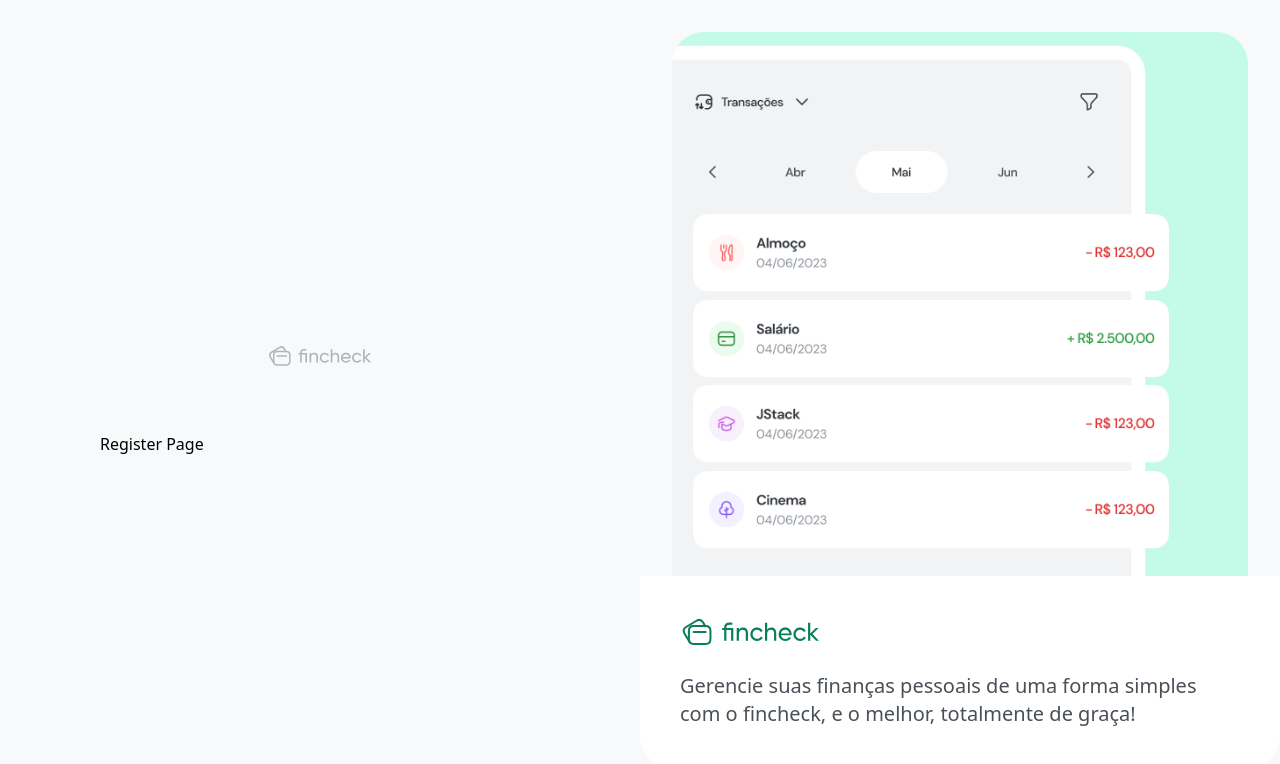
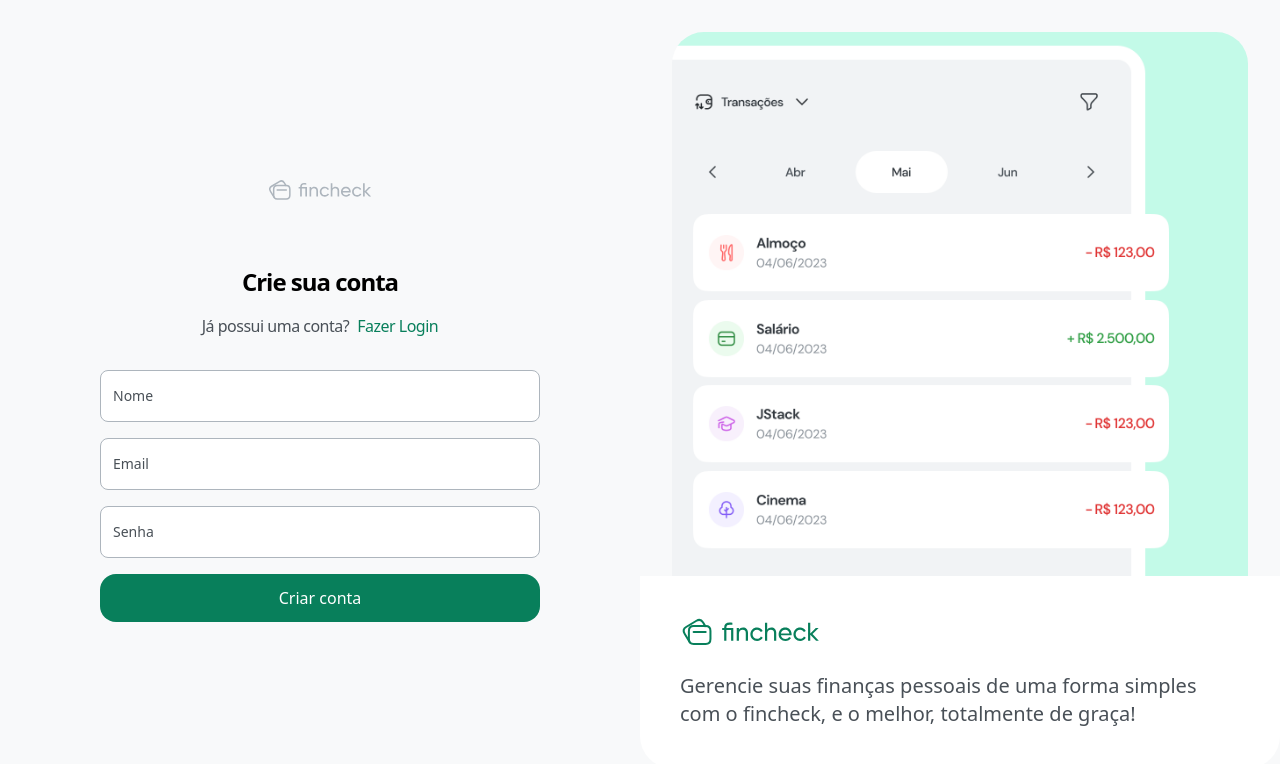
Before and after one commit to JoaoPedroAFLuz/fincheck, a React (Vite) app in the folder frontend/: page /register in a window 1280 px wide. Shown: the top 764 px of the page. Built offline with nearby package versions, Linux system fonts and the light colour scheme.

Commit message:
frontend - layout tela de cadastro

```diff
--- a/frontend/src/view/pages/Login/index.tsx
+++ b/frontend/src/view/pages/Login/index.tsx
@@ -5,7 +5,7 @@
 
 export function Login() {
   return (
-    <div className="flex flex-col items-center">
+    <>
       <header className="flex flex-col items-center gap-4">
         <h1 className="text-2xl font-bold tracking-[-1px]">
           Entre em sua conta
@@ -21,14 +21,12 @@
       </header>
 
       <form className="mt-[60px] flex w-full flex-col gap-4">
-        <Input name="email" type="email" placeholder="Email" />
+        <Input name="email" type="email" placeholder="E-mail" />
 
         <Input name="password" type="password" placeholder="Senha" />
 
-        <Button title="Entrar" type="submit">
-          Entrar
-        </Button>
+        <Button type="submit">Entrar</Button>
       </form>
-    </div>
+    </>
   );
 }
--- a/frontend/src/view/pages/Register/index.tsx
+++ b/frontend/src/view/pages/Register/index.tsx
@@ -1,3 +1,32 @@
+import { Link } from 'react-router-dom';
+
+import { Button } from '@/view/components/Button';
+import { Input } from '@/view/components/Input';
+
 export function Register() {
-  return <h1>Register Page</h1>;
+  return (
+    <>
+      <header className="flex flex-col items-center gap-4">
+        <h1 className="text-2xl font-bold tracking-[-1px]">Crie sua conta</h1>
+
+        <p className="space-x-2 tracking-[-0.5px]">
+          <span className="text-gray-700">Já possui uma conta?</span>
+
+          <Link to="/login" className="font-medium text-teal-900">
+            Fazer Login
+          </Link>
+        </p>
+      </header>
+
+      <form className="mt-8 flex w-full flex-col gap-4">
+        <Input name="nome" type="text" placeholder="Nome" />
+
+        <Input name="email" type="email" placeholder="Email" />
+
+        <Input name="password" type="password" placeholder="Senha" />
+
+        <Button type="submit">Criar conta</Button>
+      </form>
+    </>
+  );
 }
```
